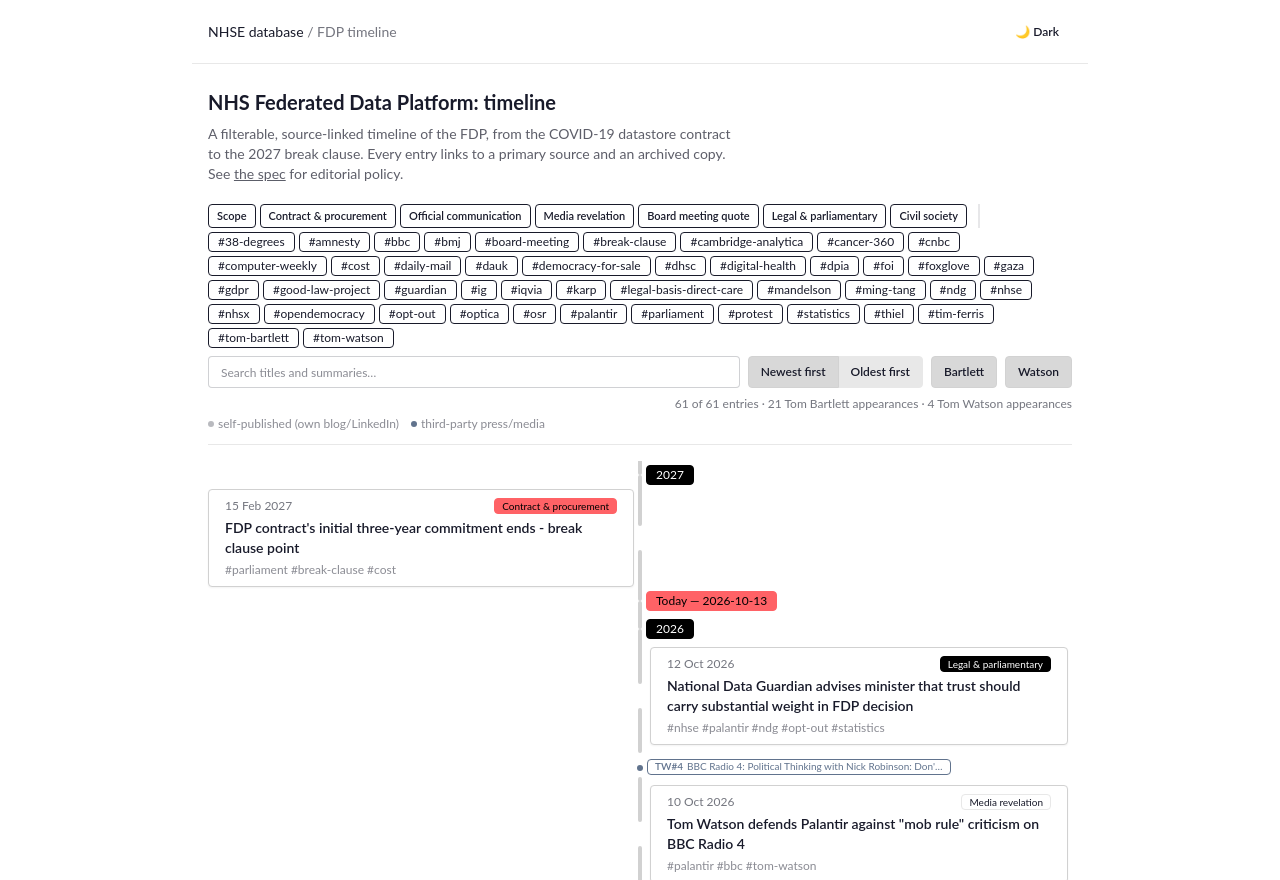
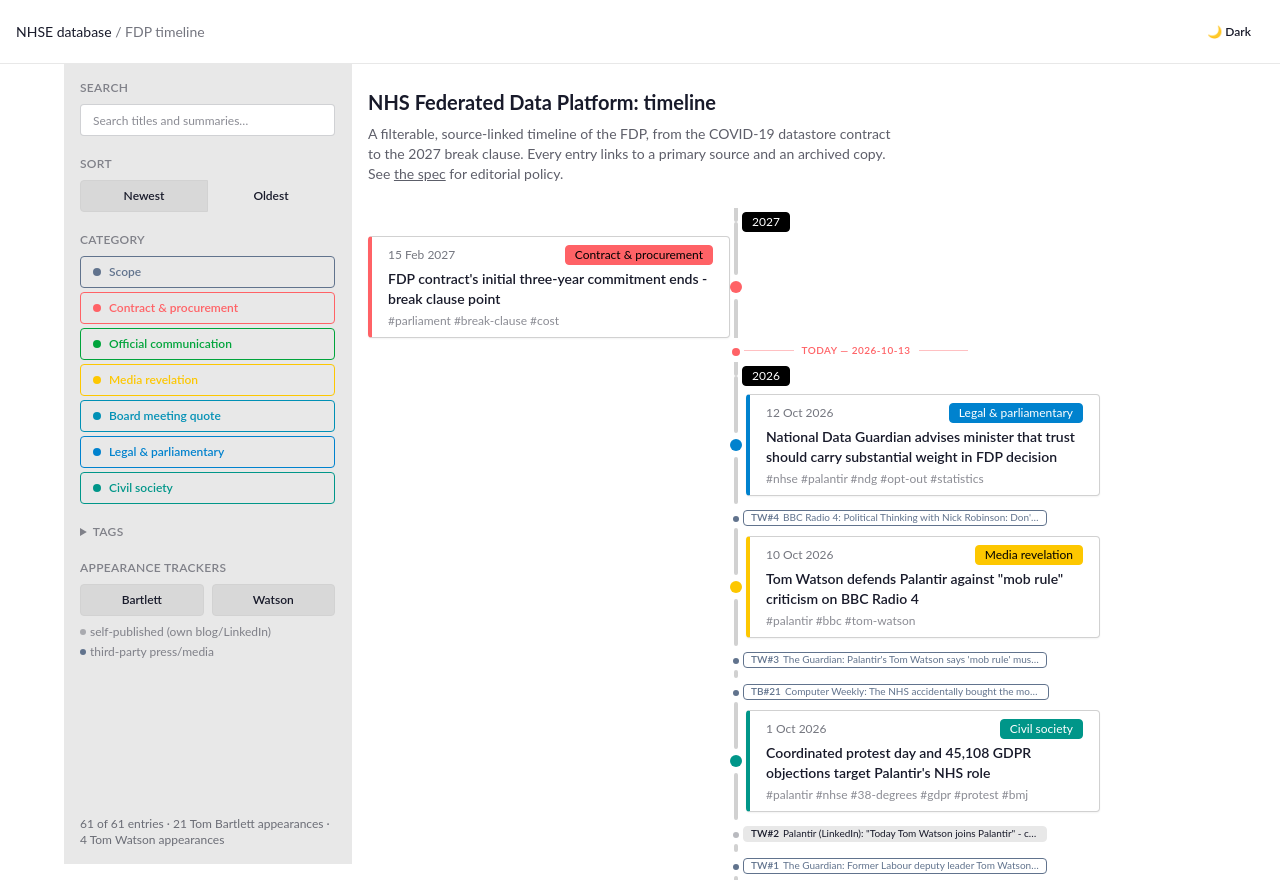
Before and after one commit to pacharanero/nhse, a website: page fdp/index.html in a window 1280 px wide. Shown: the top 880 px of the page. Drawn offline with Linux system fonts and the light colour scheme.

Commit message:
feat(timeline): admin-style sidebar, per-kind colour coding, thin today-marker
Three UI refinements per user request:

- Move search, sort, category filters, tags, and appearance-tracker
  toggles out of the sticky top bar into a left sidebar (docked on
  desktop >=64rem, collapsible via a "Filters & search" button on
  narrower viewports), freeing up vertical scrolling space for the
  timeline itself.
- Fix per-kind colour coding, which turned out to be silently broken
  rather than merely absent: KIND_COLOR's colours were built via
  template literals (`btn-${color}`), which Tailwind's build-time
  scanner cannot detect as it only matches complete literal class
  names in source files - every colour was rendering as plain grey.
  Added an explicit TAILWIND_DYNAMIC_CLASS_SAFELIST array in
  js/app.js so the scanner picks up every class actually used.
  Separately swapped the "legal" kind from neutral to primary, since
  neutral's near-black value read illegibly as outlined button
  text/border against the dark theme's sidebar background.
- "Today" marker is now a thin horizontal rule across the timeline
  column with a small label, replacing the badge-style marker.

Also fixed, found while building the sidebar: a small number of
Tailwind-generated responsive (`lg:*`) utility rules were present
correctly in the compiled css/app.css text but silently absent from
the parsed CSSOM in the browser - not yet root-caused upstream. The
sidebar's responsive layout now lives in a new, hand-written
css/layout.css, loaded as a second stylesheet and deliberately not
run through the Tailwind CLI, sidestepping the bug entirely. Both
gotchas documented in CONTRIBUTING.md for future contributors.

Entry card date/badge header now wraps instead of overlapping on
narrow (mobile) widths.

```diff
--- /dev/null
+++ b/css/layout.css
@@ -0,0 +1,55 @@
+/* Hand-written, deliberately NOT run through the Tailwind CLI.
+   The sidebar/responsive rules below were originally authored as
+   Tailwind `lg:` utilities (and, when that failed, as plain CSS
+   inside css/tailwind.css). Both were silently dropped in the
+   browser: present correctly in the compiled css/app.css text, but
+   missing from the parsed CSSOM, specifically for rules folded into
+   daisyUI's layered output by this project's Tailwind v4 + daisyUI 5
+   build. A rule block injected directly via a fresh <style> tag
+   parsed and applied fine, isolating the fault to the build step,
+   not the rules themselves. Loading this as a second, unprocessed
+   stylesheet sidesteps that pipeline entirely. Keep any future
+   layout-critical CSS that misbehaves the same way in this file
+   rather than css/tailwind.css. */
+
+.fdp-layout {
+  display: flex;
+  flex-direction: column;
+}
+
+/* Mobile: sidebar is collapsed by default, shown via the
+   #sidebar-toggle button toggling .is-open (see js/app.js). */
+.fdp-sidebar {
+  display: none;
+}
+.fdp-sidebar.is-open {
+  display: flex;
+}
+
+@media (min-width: 64rem) {
+  .fdp-layout {
+    flex-direction: row;
+    align-items: flex-start;
+  }
+  .fdp-sidebar-toggle-btn {
+    display: none;
+  }
+  .fdp-sidebar {
+    display: flex !important;
+    width: 18rem;
+    flex-shrink: 0;
+    position: sticky;
+    top: 0;
+    height: 100vh;
+    overflow-y: auto;
+    margin: 0;
+    border-radius: 0;
+    border-right: 1px solid var(--color-base-200);
+  }
+  .fdp-sidebar-footer {
+    margin-top: auto;
+  }
+  .fdp-footer {
+    margin-left: 18rem;
+  }
+}
--- a/fdp/index.html
+++ b/fdp/index.html
@@ -5,6 +5,7 @@
 <meta name="viewport" content="width=device-width, initial-scale=1">
 <title>FDP Timeline — nhse</title>
 <link rel="stylesheet" href="../css/app.css">
+<link rel="stylesheet" href="../css/layout.css">
 <script>
   (function () {
     var t = localStorage.getItem("nhse-theme");
@@ -15,7 +16,7 @@
 </head>
 <body class="bg-base-100">
 
-<div class="navbar bg-base-100 border-b border-base-200 max-w-4xl mx-auto px-4">
+<div class="navbar bg-base-100 border-b border-base-200 px-4">
   <div class="flex-1 text-sm">
     <a href="../" class="link link-hover">NHSE database</a>
     <span class="opacity-60">/ FDP timeline</span>
@@ -23,7 +24,58 @@
   <button type="button" class="btn btn-sm btn-ghost" data-theme-toggle aria-pressed="false">🌙 Dark</button>
 </div>
 
-<header class="max-w-4xl mx-auto px-4 pt-6 pb-2">
+<div class="fdp-layout max-w-6xl mx-auto">
+
+  <button type="button" id="sidebar-toggle" class="fdp-sidebar-toggle-btn btn btn-sm btn-outline m-4 mb-0" aria-expanded="false" aria-controls="fdp-sidebar">☰ Filters & search</button>
+
+  <aside id="fdp-sidebar" class="fdp-sidebar bg-base-200 w-auto m-4 p-4 rounded-box flex-col gap-5 text-sm">
+
+    <div>
+      <h2 class="font-semibold text-xs uppercase tracking-wide text-base-content/50 mb-2">Search</h2>
+      <input type="search" id="search-box" placeholder="Search titles and summaries…" aria-label="Search entries"
+             class="input input-sm input-bordered w-full">
+    </div>
+
+    <div>
+      <h2 class="font-semibold text-xs uppercase tracking-wide text-base-content/50 mb-2">Sort</h2>
+      <div class="join w-full" role="group" aria-label="Sort order">
+        <button type="button" class="btn btn-sm join-item flex-1 sort-btn" data-sort="desc">Newest</button>
+        <button type="button" class="btn btn-sm join-item flex-1 sort-btn" data-sort="asc">Oldest</button>
+      </div>
+    </div>
+
+    <div>
+      <h2 class="font-semibold text-xs uppercase tracking-wide text-base-content/50 mb-2">Category</h2>
+      <div id="tag-filters" class="flex flex-col gap-1" role="group" aria-label="Filter by category"></div>
+    </div>
+
+    <details id="tags-details">
+      <summary class="font-semibold text-xs uppercase tracking-wide text-base-content/50 cursor-pointer select-none">Tags</summary>
+      <div id="tag-filters-free" class="flex flex-wrap gap-1 mt-2" role="group" aria-label="Filter by tag"></div>
+    </details>
+
+    <div>
+      <h2 class="font-semibold text-xs uppercase tracking-wide text-base-content/50 mb-2">Appearance trackers</h2>
+      <div class="flex gap-2">
+        <button type="button" id="bartlett-toggle" class="btn btn-sm btn-outline flex-1" aria-pressed="true"
+                title="Show/hide Tom Bartlett's cumulative appearance dots">Bartlett</button>
+        <button type="button" id="watson-toggle" class="btn btn-sm btn-outline flex-1" aria-pressed="true"
+                title="Show/hide Tom Watson's cumulative appearance dots">Watson</button>
+      </div>
+      <div class="flex flex-col gap-1 mt-2 text-xs text-base-content/50">
+        <span class="flex items-center gap-1"><span class="inline-block w-1.5 h-1.5 rounded-full bg-base-content/30"></span>self-published (own blog/LinkedIn)</span>
+        <span class="flex items-center gap-1"><span class="inline-block w-1.5 h-1.5 rounded-full bg-secondary"></span>third-party press/media</span>
+      </div>
+    </div>
+
+    <div class="fdp-sidebar-footer text-xs text-base-content/60" id="result-count"></div>
+
+  </aside>
+
+  <div class="flex-1 min-w-0">
+    <div class="max-w-3xl px-4">
+
+      <header class="pt-6 pb-2">
         <h1 class="text-xl font-bold mb-2">NHS Federated Data Platform: timeline</h1>
         <p class="text-sm text-base-content/70 max-w-prose">
           A filterable, source-linked timeline of the FDP, from the COVID-19
@@ -34,39 +86,21 @@
         </p>
       </header>
 
-<main class="max-w-4xl mx-auto px-4 pb-16">
+      <main class="pb-16">
+        <ul class="timeline timeline-vertical mt-4" id="timeline"></ul>
+      </main>
 
-  <div class="sticky top-0 bg-base-100/95 backdrop-blur border-b border-base-200 py-3 z-10">
-    <div id="tag-filters" class="flex flex-wrap gap-1 items-center" role="group" aria-label="Filter by tag"></div>
-    <div class="flex flex-wrap gap-2 items-center mt-2">
-      <input type="search" id="search-box" placeholder="Search titles and summaries…" aria-label="Search entries"
-             class="input input-sm input-bordered flex-1 min-w-[160px]">
-      <div class="join" role="group" aria-label="Sort order">
-        <button type="button" class="btn btn-sm join-item sort-btn" data-sort="desc">Newest first</button>
-        <button type="button" class="btn btn-sm join-item sort-btn" data-sort="asc">Oldest first</button>
-      </div>
-      <button type="button" id="bartlett-toggle" class="btn btn-sm btn-outline" aria-pressed="true"
-              title="Show/hide Tom Bartlett's cumulative appearance dots">Bartlett</button>
-      <button type="button" id="watson-toggle" class="btn btn-sm btn-outline" aria-pressed="true"
-              title="Show/hide Tom Watson's cumulative appearance dots">Watson</button>
-      <span class="text-xs text-base-content/60 whitespace-nowrap ml-auto" id="result-count"></span>
-    </div>
-    <div class="flex items-center gap-3 mt-1 text-xs text-base-content/50">
-      <span class="flex items-center gap-1"><span class="inline-block w-1.5 h-1.5 rounded-full bg-base-content/30"></span>self-published (own blog/LinkedIn)</span>
-      <span class="flex items-center gap-1"><span class="inline-block w-1.5 h-1.5 rounded-full bg-secondary"></span>third-party press/media</span>
     </div>
   </div>
 
-  <ul class="timeline timeline-vertical mt-4" id="timeline"></ul>
-
-</main>
+</div>
 
 <dialog id="entry-modal" class="modal">
   <div class="modal-box" id="entry-modal-body"></div>
   <form method="dialog" class="modal-backdrop"><button>close</button></form>
 </dialog>
 
-<footer class="max-w-4xl mx-auto px-4 py-4 border-t border-base-200 text-sm text-base-content/60">
+<footer class="fdp-footer max-w-3xl px-4 py-4 border-t border-base-200 text-sm text-base-content/60">
   <p>
     Data: <a class="link" href="entries/">entries/</a> ·
     <a class="link" href="https://github.com/pacharanero/nhse/issues/new?template=new-entry.yml">Propose an entry</a> ·
--- a/js/app.js
+++ b/js/app.js
@@ -34,12 +34,32 @@
     official: "success",
     media: "warning",
     board: "info",
-    legal: "neutral",
+    legal: "primary",
     civil: "accent",
   };
 
+  // Unused at runtime. Tailwind's build-time scanner only generates CSS
+  // for class names that appear as complete literal text somewhere in a
+  // scanned file - it cannot see the `btn-${color}` etc. template
+  // literals below, which silently produce no rule at all (confirmed:
+  // none of KIND_COLOR's colours rendered before this array existed).
+  // Every class built that way is spelled out here so the build picks
+  // it up. Keep in sync with KIND_COLOR's values. `neutral` is kept for
+  // the hardcoded year/today markers even though no KIND_COLOR uses it
+  // (its near-black value reads poorly as the text/border colour of an
+  // outlined button against the dark theme's sidebar background).
+  const TAILWIND_DYNAMIC_CLASS_SAFELIST = [
+    "btn-primary", "btn-secondary", "btn-error", "btn-success", "btn-warning", "btn-info", "btn-neutral", "btn-accent",
+    "btn-outline",
+    "badge-primary", "badge-secondary", "badge-error", "badge-success", "badge-warning", "badge-info", "badge-neutral", "badge-accent",
+    "bg-primary", "bg-secondary", "bg-error", "bg-success", "bg-warning", "bg-info", "bg-neutral", "bg-accent",
+    "border-l-primary", "border-l-secondary", "border-l-error", "border-l-success", "border-l-warning", "border-l-info", "border-l-neutral", "border-l-accent",
+  ];
+
   const timelineEl = document.getElementById("timeline");
   const filtersEl = document.getElementById("tag-filters");
+  const freeTagsEl = document.getElementById("tag-filters-free");
+  const tagsDetailsEl = document.getElementById("tags-details");
   const searchEl = document.getElementById("search-box");
   const countEl = document.getElementById("result-count");
   const modalEl = document.getElementById("entry-modal");
@@ -115,21 +135,17 @@
 
   function buildFilters() {
     filtersEl.innerHTML = "";
+    freeTagsEl.innerHTML = "";
 
     Object.entries(KIND_LABELS).forEach(([key, label]) => {
       const color = KIND_COLOR[key];
       const btn = document.createElement("button");
       btn.type = "button";
-      btn.className = `btn btn-xs ${activeTags.has(key) ? `btn-${color}` : `btn-outline btn-${color}`}`;
-      btn.textContent = label;
+      btn.className = `btn btn-sm btn-block justify-start gap-2 ${activeTags.has(key) ? `btn-${color}` : `btn-outline btn-${color}`}`;
+      btn.innerHTML = `<span class="inline-block w-2 h-2 rounded-full bg-${color}"></span>${escapeHtml(label)}`;
       btn.addEventListener("click", () => toggleTag(key));
       filtersEl.appendChild(btn);
     });
-
-    if (allOtherTags.length) {
-      const sep = document.createElement("span");
-      sep.className = "divider divider-horizontal mx-0";
-      filtersEl.appendChild(sep);
 
     allOtherTags.forEach((tag) => {
       const btn = document.createElement("button");
@@ -137,8 +153,11 @@
       btn.className = `badge badge-sm cursor-pointer ${activeTags.has(tag) ? "badge-primary" : "badge-outline"}`;
       btn.textContent = `#${tag}`;
       btn.addEventListener("click", () => toggleTag(tag));
-        filtersEl.appendChild(btn);
+      freeTagsEl.appendChild(btn);
     });
+
+    if (tagsDetailsEl && Array.from(activeTags).some((t) => !KIND_LABELS[t])) {
+      tagsDetailsEl.open = true;
     }
   }
 
@@ -171,6 +190,26 @@
   function markerLi(label, badgeClass) {
     const li = document.createElement("li");
     li.innerHTML = `<hr><div class="timeline-middle"></div><div class="timeline-end badge ${badgeClass} badge-sm">${label}</div><hr>`;
+    return li;
+  }
+
+  // The "today" marker is a thin rule across the content column, not a
+  // badge - distinct from year markers above, since it marks a single
+  // instant rather than a span.
+  function todayMarkerLi(label) {
+    const li = document.createElement("li");
+    li.innerHTML = `
+      <hr>
+      <div class="timeline-middle">
+        <span class="inline-block w-2 h-2 rounded-full bg-error"></span>
+      </div>
+      <div class="timeline-end flex items-center gap-2 text-error min-w-[14rem]">
+        <span class="h-px flex-1 bg-error/40"></span>
+        <span class="text-[10px] uppercase tracking-wider font-semibold whitespace-nowrap">${escapeHtml(label)}</span>
+        <span class="h-px flex-1 bg-error/40"></span>
+      </div>
+      <hr>
+    `;
     return li;
   }
 
@@ -230,7 +269,7 @@
     items.forEach((item) => {
       const crossedToday = sortOrder === "asc" ? item.date > todayStr : item.date < todayStr;
       if (!todayInserted && crossedToday) {
-        timelineEl.appendChild(markerLi(`Today — ${todayStr}`, "badge-error"));
+        timelineEl.appendChild(todayMarkerLi(`Today — ${todayStr}`));
         todayInserted = true;
       }
 
@@ -253,10 +292,10 @@
 
       const li = document.createElement("li");
       const content = `
-        <div class="timeline-box bg-base-100 border border-base-300 cursor-pointer hover:border-${color}" data-entry-id="${entry.id}">
-          <div class="flex items-center justify-between gap-2">
+        <div class="timeline-box bg-base-100 border border-base-300 border-l-4 border-l-${color} cursor-pointer hover:shadow-md transition-shadow" data-entry-id="${entry.id}">
+          <div class="flex flex-wrap items-center justify-between gap-x-2 gap-y-1">
             <span class="text-xs text-base-content/60">${fmtDate(entry)}</span>
-            <span class="badge badge-${color} badge-xs">${kind ? KIND_LABELS[kind] : "Uncategorised"}</span>
+            <span class="badge badge-${color} badge-sm whitespace-nowrap">${kind ? KIND_LABELS[kind] : "Uncategorised"}</span>
           </div>
           <div class="font-semibold text-sm mt-1">${escapeHtml(entry.title)}</div>
           ${extraTags.length ? `<div class="text-xs text-base-content/50 mt-1">${extraTags.map((t) => `#${t}`).join(" ")}</div>` : ""}
@@ -277,7 +316,7 @@
     });
 
     if (!todayInserted) {
-      timelineEl.appendChild(markerLi(`Today — ${todayStr}`, "badge-error"));
+      timelineEl.appendChild(todayMarkerLi(`Today — ${todayStr}`));
     }
 
     const visibleCount = items.filter((i) => i.kind === "entry").length;
@@ -392,6 +431,17 @@
       if (t.el) t.el.addEventListener("click", () => { setTrackerToggle(t, !t.shown); render(); writeStateToURL(); });
     });
 
+    // Mobile sidebar toggle - desktop always shows the sidebar via
+    // layout.css and hides this button, see "Mobile:" comment there.
+    const sidebarToggleBtn = document.getElementById("sidebar-toggle");
+    const sidebarEl = document.getElementById("fdp-sidebar");
+    if (sidebarToggleBtn && sidebarEl) {
+      sidebarToggleBtn.addEventListener("click", () => {
+        const open = sidebarEl.classList.toggle("is-open");
+        sidebarToggleBtn.setAttribute("aria-expanded", String(open));
+      });
+    }
+
     render();
 
     // Pull summaries in for search once loaded, then re-render so search
```
Also changed, not shown: CONTRIBUTING.md (+4 -0 lines), css/app.css. Lines whose indentation alone changed are shown as unchanged.
